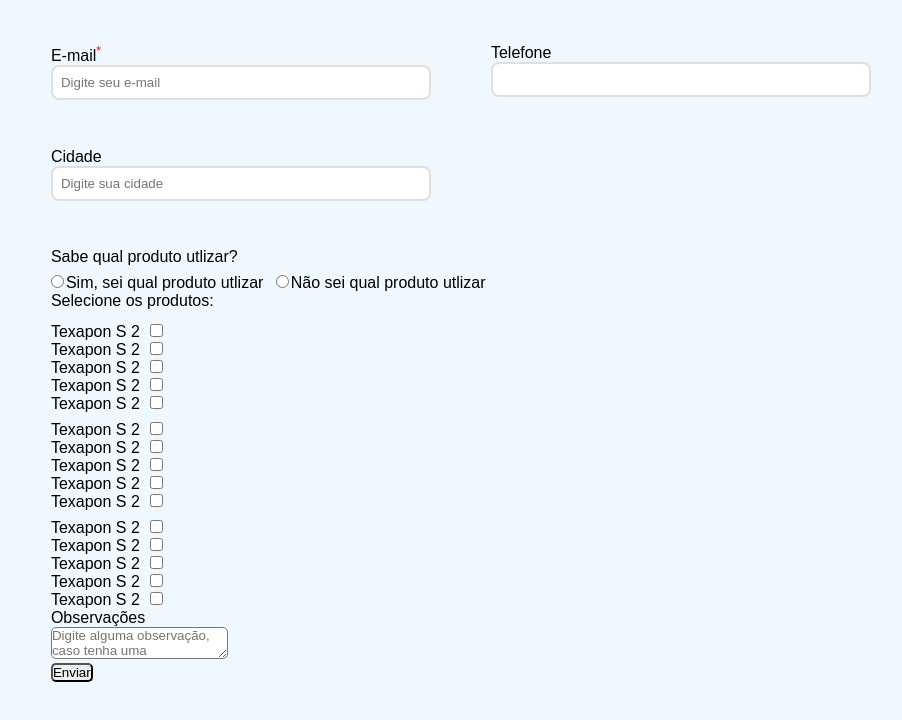
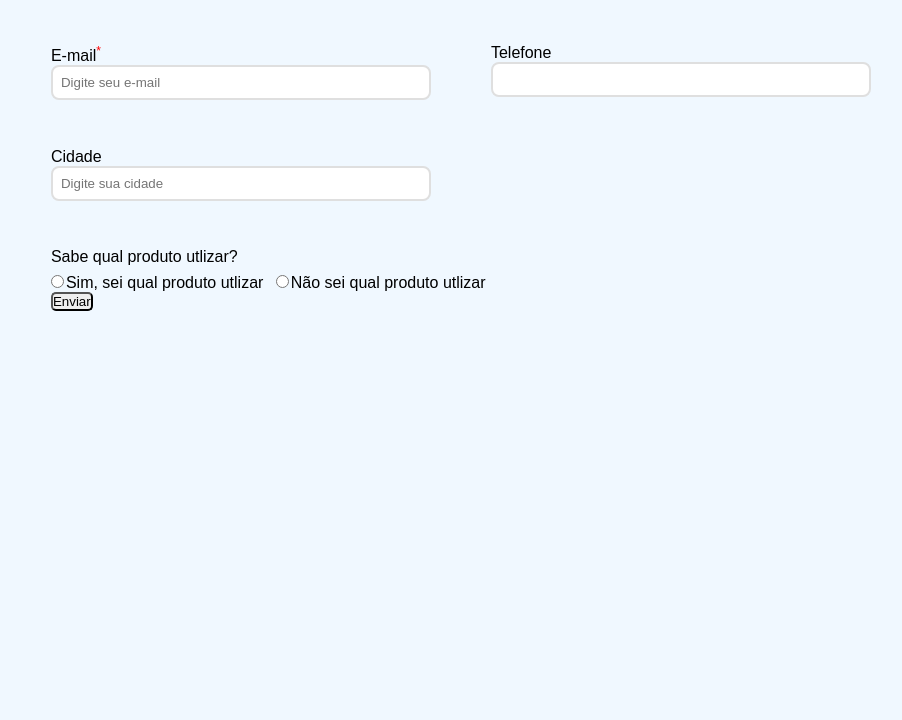
Before and after one commit to agtoliv/AugustoOliveira-PS-BASF, a plain HTML site: page front-end/index.html in a window 1280 px wide. Shown: the part 172-892 px from the top of the page, without its empty margins (213-1115 px from the left). After the commit the page ends 800 px from the top, so only its background shows below. Drawn offline with Linux system fonts and the light colour scheme; a web font is replaced by a local one.

```diff
--- a/front-end/index.html
+++ b/front-end/index.html
@@ -58,7 +58,7 @@
                         </div>
                     </div>
                                                 <!--style="display: none;">-->
-                    <fieldset id="productFieldset">
+                    <fieldset id="productFieldset" style="display: none;">
                         <p>Selecione os produtos:</p>
                         <div class="products">
                             <div class="bigColumn">
@@ -321,7 +321,6 @@
                     </fieldset>
 
 
-
             <button type="submit">Enviar</button>
         </form>
     </div>
```
